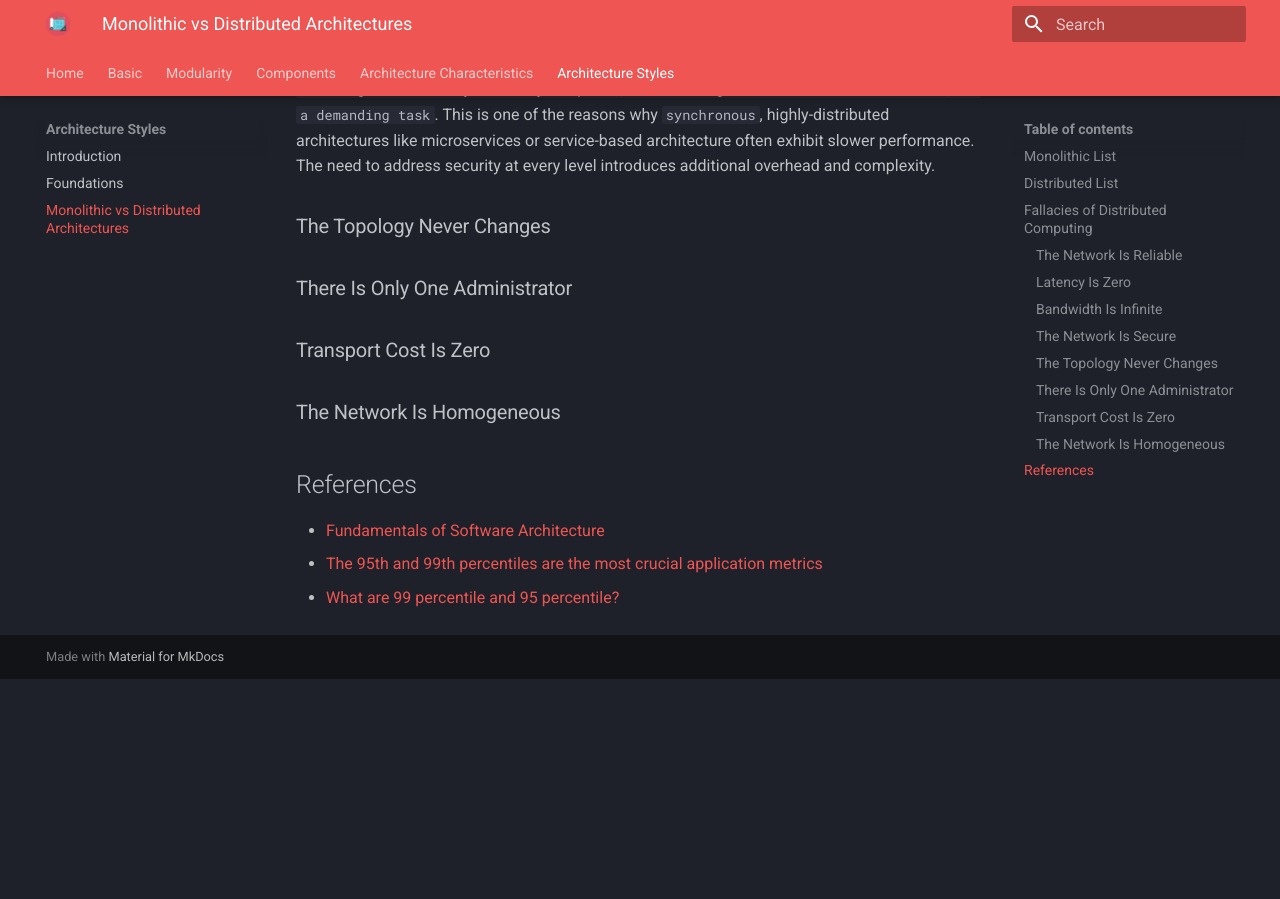
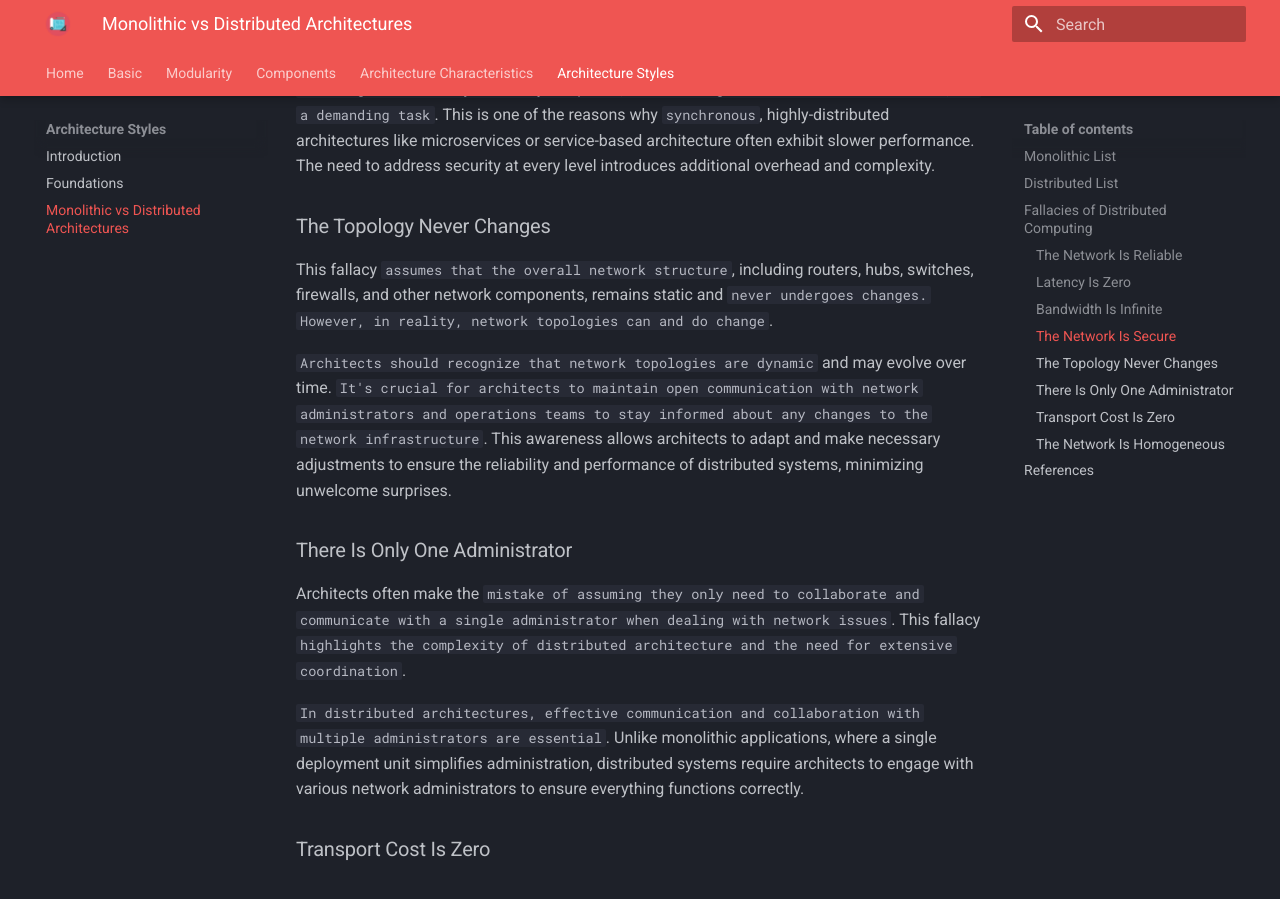
Before and after one commit to RomeroGabriel/mastering-software-architecture, an MkDocs documentation site: the page built from documentation/arch_styles/mono_distributed.md, in a window 1280 px wide and 900 px high, scrolled down 2363 px. Built offline with MkDocs 1.6.1 and Material for MkDocs 9.7.7, drawn with Linux system fonts in a browser that asks for light colours; before the commit the page ends 3042 px from its top, so only the background shows below that.

```diff
--- a/documentation/arch_styles/mono_distributed.md
+++ b/documentation/arch_styles/mono_distributed.md
@@ -56,7 +56,15 @@
 
 ### The Topology Never Changes
 
+This fallacy `assumes that the overall network structure`, including routers, hubs, switches, firewalls, and other network components, remains static and `never undergoes changes. However, in reality, network topologies can and do change`.
+
+`Architects should recognize that network topologies are dynamic` and may evolve over time. `It's crucial for architects to maintain open communication with network administrators and operations teams to stay informed about any changes to the network infrastructure`. This awareness allows architects to adapt and make necessary adjustments to ensure the reliability and performance of distributed systems, minimizing unwelcome surprises.
+
 ### There Is Only One Administrator
+
+Architects often make the `mistake of assuming they only need to collaborate and communicate with a single administrator when dealing with network issues`. This fallacy `highlights the complexity of distributed architecture and the need for extensive coordination`.
+
+`In distributed architectures, effective communication and collaboration with multiple administrators are essential`. Unlike monolithic applications, where a single deployment unit simplifies administration, distributed systems require architects to engage with various network administrators to ensure everything functions correctly.
 
 ### Transport Cost Is Zero
 
```
